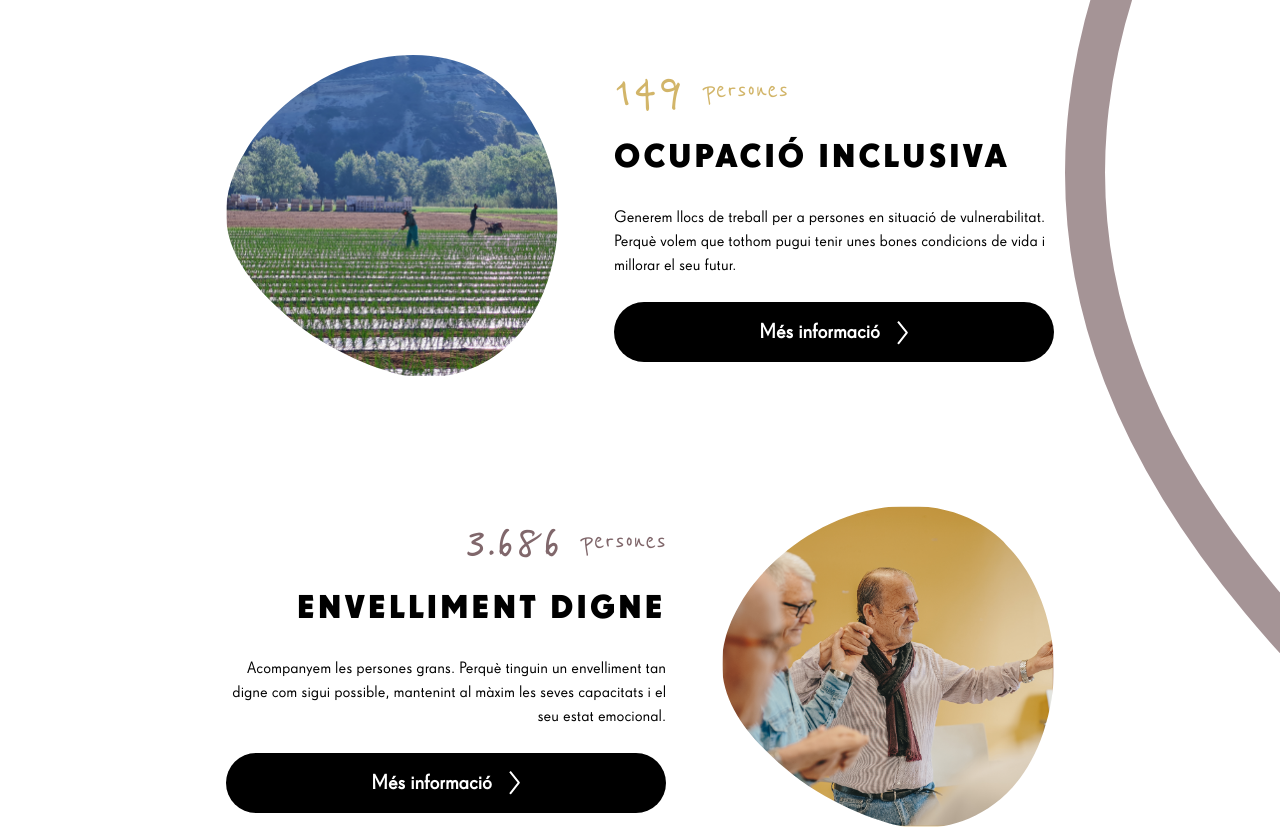
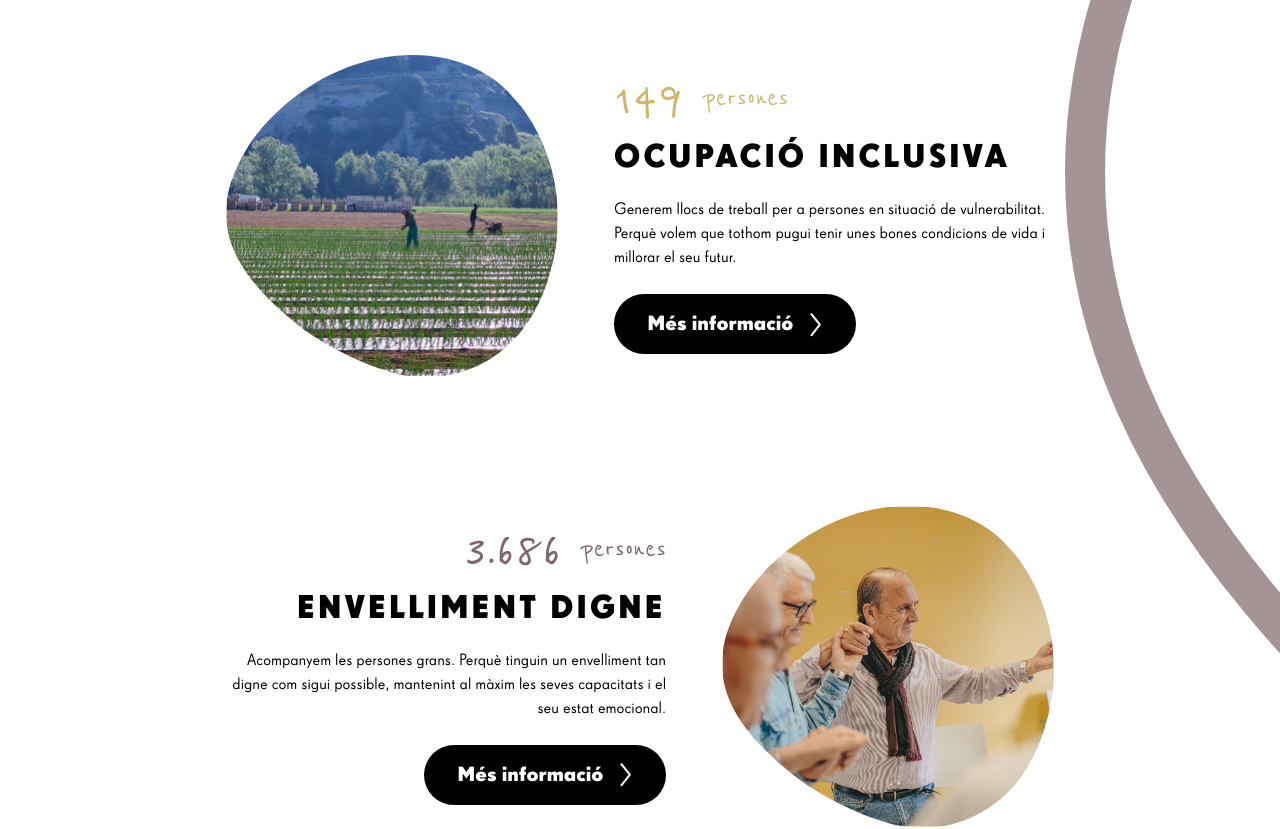
Before and after one commit to abdelaliabouelhassan/funcdacio-la-pedrera-2024, a Nuxt app: page / in a window 1280 px wide. Shown: the part 1140-1969 px from the top of the page. Built offline with nearby package versions, Linux system fonts and the light colour scheme.

Commit message:
changes 1

```diff
--- a/components/UI/ArticlePreview.vue
+++ b/components/UI/ArticlePreview.vue
@@ -10,11 +10,11 @@
             <div class="font-reenie-beanie">
                 <slot name="number" />
             </div>
-            <h1><slot name="title" /></h1>
+            <h1 class=" leading-[2rem]"><slot name="title" /></h1>
             <div><slot name="description" /></div>
-            <nuxt-link :to="link" class="bg-black py-4 rounded-full w-full flex items-center justify-center gap-x-4 text-white
+            <nuxt-link :to="link" class="bg-black py-4 rounded-full w-full md:max-w-[15.125rem] flex items-center justify-center gap-x-4 text-white
                     hover:bg-Turquoise transition-colors duration-200 ease-in-out">
-                <span class="text-xl font-bold "> Més informació</span>
+                <span class="text-xl font-bold font-super-rotesk-comp"> Més informació</span>
                 <svg width="13" height="25" viewBox="0 0 13 25" fill="none" xmlns="http://www.w3.org/2000/svg">
                     <g clip-path="url(#clip0_203_1607)">
                     <path d="M2.01838 1.50684L10.8442 12.6666L2.01838 23.8263" stroke="white" stroke-width="2" stroke-linejoin="round"/>
--- a/components/UI/PatronatCard.vue
+++ b/components/UI/PatronatCard.vue
@@ -4,7 +4,7 @@
         <div class="max-w-[15rem]">
             <slot  name="img"/>
         </div>
-        <h1 class="text-xl tracking-[2px]">
+        <h1 class="text-xl tracking-[2px] leading-[1.25rem]">
             <slot  name="name"/>
         </h1>
         <h2 class="text-lg">
--- a/components/partials/Header.vue
+++ b/components/partials/Header.vue
@@ -46,7 +46,7 @@
                 <div  class="menu-links md:hidden h-[calc(100vh-8rem)] overflow-hidden flex justify-center items-center     text-white font-super-rotesk-comp font-bold">
                     <div class="w-full h-fit max-h-full flex flex-col items-center space-y-8 px-4 pb-8 overflow-y-auto">
                         <router-link @click="showMenu = !showMenu" to="/" class="text-[2rem] block" aria-label="Inici">Inici</router-link>
-                        <router-link @click="showMenu = !showMenu" to="/patronat" class="text-[2rem] block" aria-label="patronat">patronat</router-link>
+                        <router-link @click="showMenu = !showMenu" to="/patronat" class="text-[2rem] block" aria-label="patronat">Patronat</router-link>
                         <router-link @click="showMenu = !showMenu" to="/equip" class="text-[2rem] block" aria-label="Equip">Equip</router-link>
                         <router-link @click="showMenu = !showMenu" to="/balanc" class="text-[2rem] block" aria-label="Balanç econòmic">Balanç econòmic</router-link>
                         <div v-collapsable class="collapsable flex flex-col gap-y-8">
--- a/plugins/collabsable.js
+++ b/plugins/collabsable.js
@@ -17,7 +17,7 @@ export default defineNuxtPlugin((nuxtApp) => {
         el.classList.remove('expanded')
 
 
-        collapse_btn.addEventListener('click', () => {
+        function expand() {
           el.classList.toggle('expanded');
           collapsable_content.forEach(content => {
             if (el.classList.contains('expanded')) {
@@ -39,6 +39,10 @@ export default defineNuxtPlugin((nuxtApp) => {
               }
             }
           });
+        }
+        expand();
+        collapse_btn.addEventListener('click', () => {
+          expand();
         });
 
         window.addEventListener('resize', () => {
```
